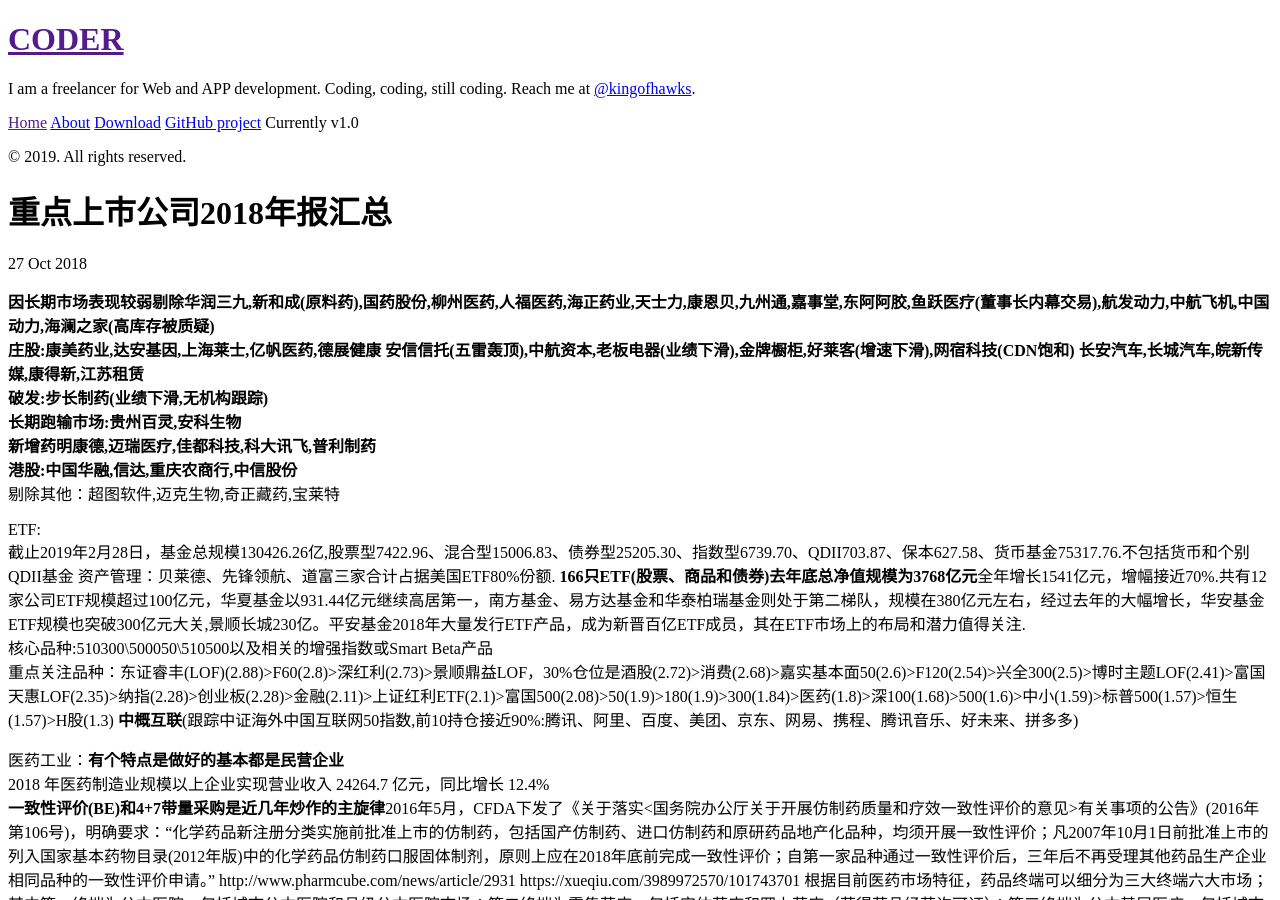
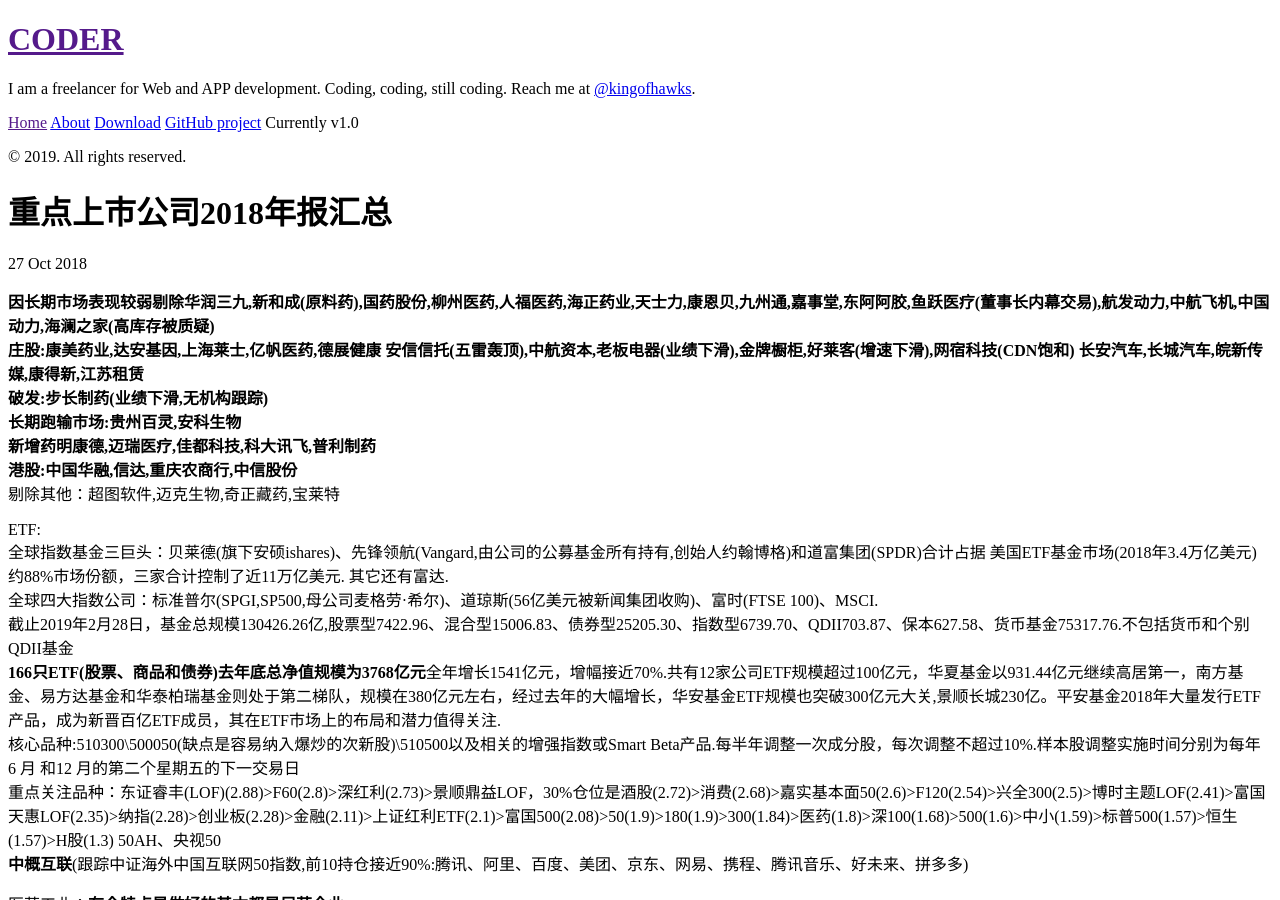
Before and after one commit to kingofhawks/kingofhawks.github.io, a Jekyll site: the page built from _posts/2018-10-27-重点上市公司2018年报汇总.md, in a window 1280 px wide and 900 px high. Built offline with Jekyll 4.4.1, drawn with Linux system fonts in a browser that asks for light colours; our own code applies the rules of GitHub Pages for plain Markdown files; some of the changed text lies outside the part shown.

Commit message:
update post

```diff
--- a/_posts/2018-10-27-重点上市公司2018年报汇总.md
+++ b/_posts/2018-10-27-重点上市公司2018年报汇总.md
@@ -10,11 +10,14 @@
 
 
 ETF:
+全球指数基金三巨头：贝莱德(旗下安硕ishares)、先锋领航(Vangard,由公司的公募基金所有持有,创始人约翰博格)和道富集团(SPDR)合计占据
+美国ETF基金市场(2018年3.4万亿美元)约88%市场份额，三家合计控制了近11万亿美元. 其它还有富达.
+全球四大指数公司：标准普尔(SPGI,SP500,母公司麦格劳·希尔)、道琼斯(56亿美元被新闻集团收购)、富时(FTSE 100)、MSCI.
 截止2019年2月28日，基金总规模130426.26亿,股票型7422.96、混合型15006.83、债券型25205.30、指数型6739.70、QDII703.87、保本627.58、货币基金75317.76.不包括货币和个别QDII基金
-资产管理：贝莱德、先锋领航、道富三家合计占据美国ETF80%份额.
 **166只ETF(股票、商品和债券)去年底总净值规模为3768亿元**全年增长1541亿元，增幅接近70%.共有12家公司ETF规模超过100亿元，华夏基金以931.44亿元继续高居第一，南方基金、易方达基金和华泰柏瑞基金则处于第二梯队，规模在380亿元左右，经过去年的大幅增长，华安基金ETF规模也突破300亿元大关,景顺长城230亿。平安基金2018年大量发行ETF产品，成为新晋百亿ETF成员，其在ETF市场上的布局和潜力值得关注.
-核心品种:510300\500050\510500以及相关的增强指数或Smart Beta产品
+核心品种:510300\500050(缺点是容易纳入爆炒的次新股)\510500以及相关的增强指数或Smart Beta产品.每半年调整一次成分股，每次调整不超过10%.样本股调整实施时间分别为每年 6 月 和12 月的第二个星期五的下一交易日
 重点关注品种：东证睿丰(LOF)(2.88)>F60(2.8)>深红利(2.73)>景顺鼎益LOF，30%仓位是酒股(2.72)>消费(2.68)>嘉实基本面50(2.6)>F120(2.54)>兴全300(2.5)>博时主题LOF(2.41)>富国天惠LOF(2.35)>纳指(2.28)>创业板(2.28)>金融(2.11)>上证红利ETF(2.1)>富国500(2.08)>50(1.9)>180(1.9)>300(1.84)>医药(1.8)>深100(1.68)>500(1.6)>中小(1.59)>标普500(1.57)>恒生(1.57)>H股(1.3)
+50AH、央视50
 **中概互联**(跟踪中证海外中国互联网50指数,前10持仓接近90%:腾讯、阿里、百度、美团、京东、网易、携程、腾讯音乐、好未来、拼多多)
 
 
```
Also changed, not shown: other parts of _posts/2018-10-27-重点上市公司2018年报汇总.md (+0 -5 lines).
